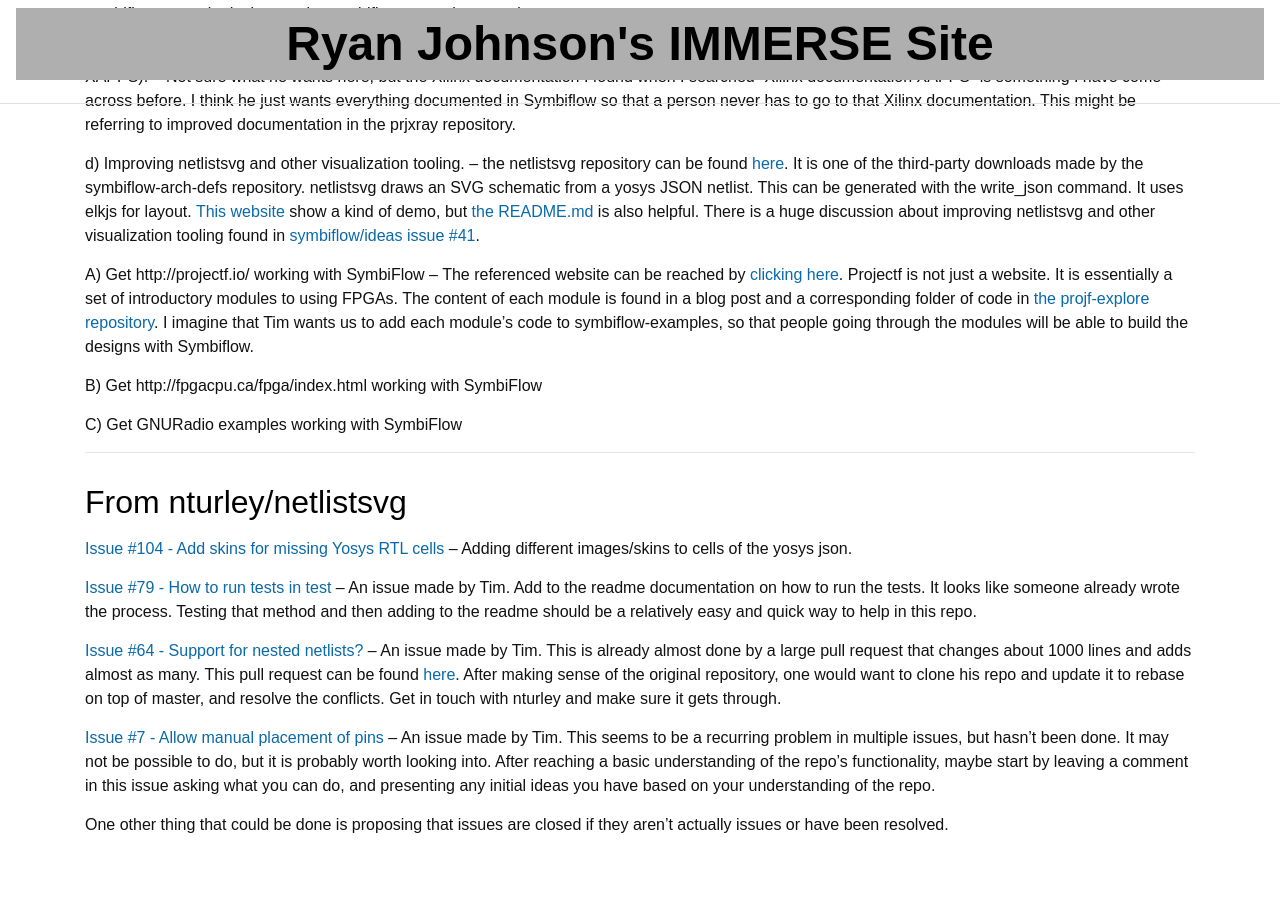
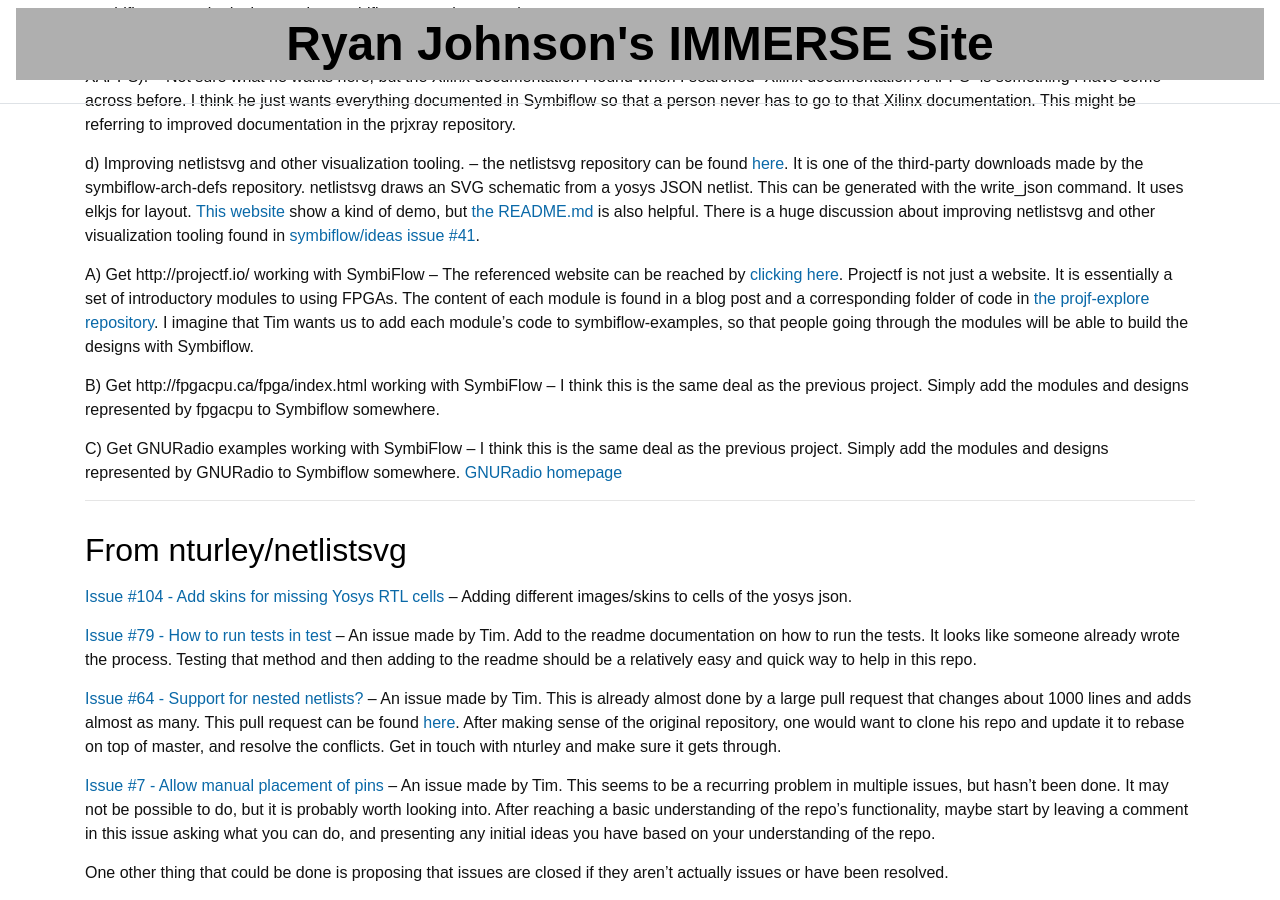
Before and after one commit to ryancj14/ryancj14, a Jekyll site: the page built from _pages/ideas.md, in a window 1280 px wide and 900 px high, scrolled down 2788 px. Built offline with Jekyll 4.4.1, drawn with Linux system fonts in a browser that asks for light colours; before the commit the page ends 3640 px from its top, so only the background shows below that.

Commit message:
finished ideas page
Signed-off-by: Ryan Johnson <ryancj14@gmail.com>

```diff
--- a/_pages/ideas.md
+++ b/_pages/ideas.md
@@ -97,9 +97,9 @@ d) Improving netlistsvg and other visualization tooling. -- the netlistsvg repos
 
 A) Get http://projectf.io/ working with SymbiFlow -- The referenced website can be reached by [clicking here](http://projectf.io/). Projectf is not just a website. It is essentially a set of introductory modules to using FPGAs. The content of each module is found in a blog post and a corresponding folder of code in [the projf-explore repository](https://github.com/projf/projf-explore). I imagine that Tim wants us to add each module's code to symbiflow-examples, so that people going through the modules will be able to build the designs with Symbiflow.
 
-B) Get http://fpgacpu.ca/fpga/index.html working with SymbiFlow
+B) Get http://fpgacpu.ca/fpga/index.html working with SymbiFlow -- I think this is the same deal as the previous project. Simply add the modules and designs represented by fpgacpu to Symbiflow somewhere.
 
-C) Get GNURadio examples working with SymbiFlow
+C) Get GNURadio examples working with SymbiFlow -- I think this is the same deal as the previous project. Simply add the modules and designs represented by GNURadio to Symbiflow somewhere. [GNURadio homepage](https://www.gnuradio.org/)
 
 ---
 
```
